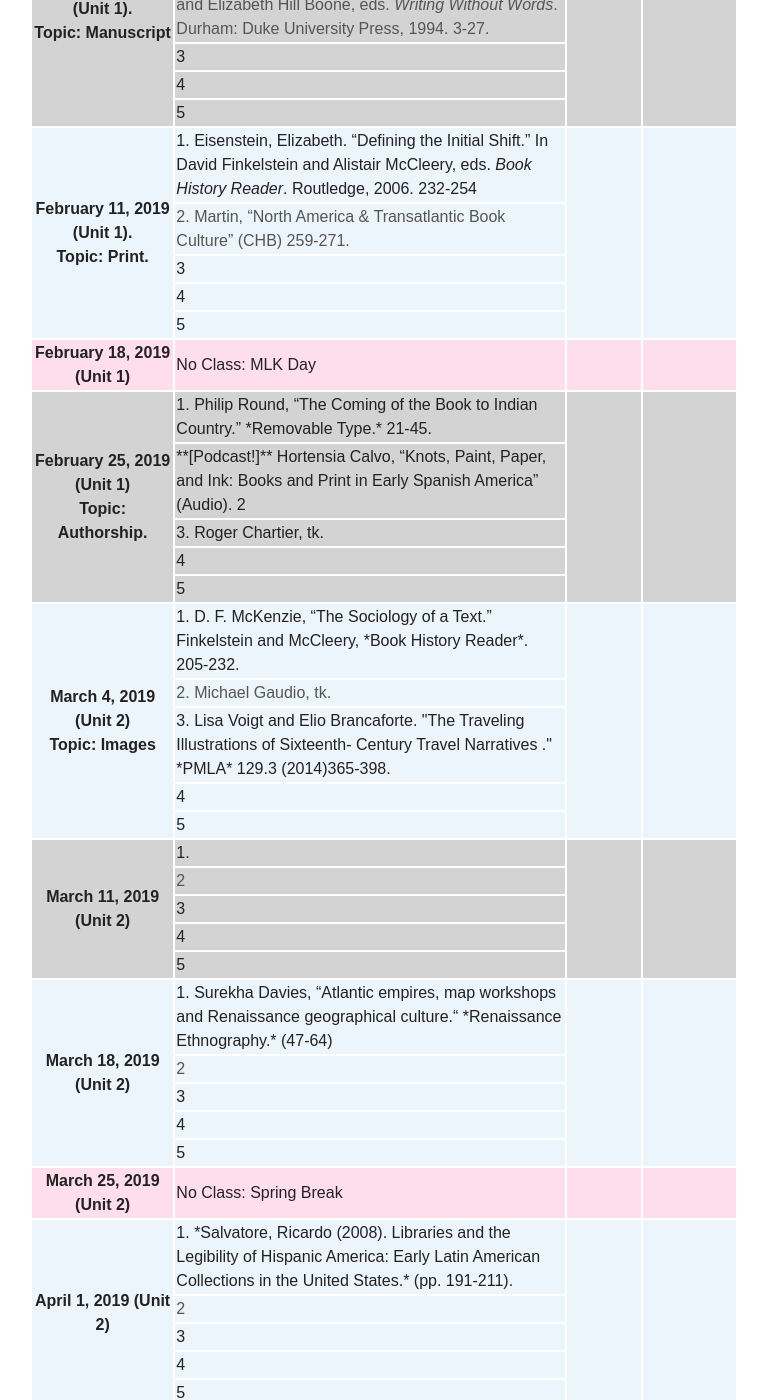
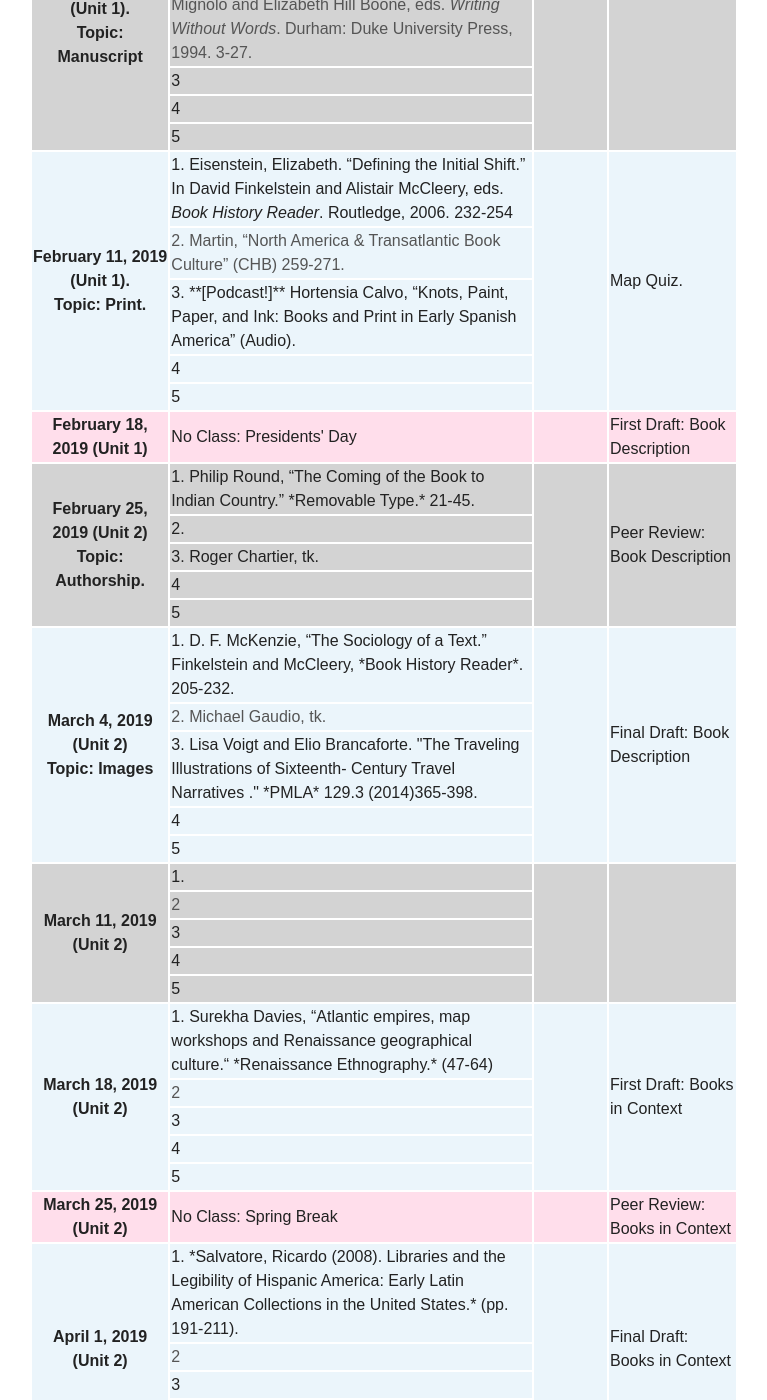
Before and after one commit to halperta/2019-bookhistory, a Jekyll site: the page built from schedule/index.md, in a window 1280 px wide and 1400 px high, scrolled down 1003 px. Shown: the whole window, without its empty margins (256-1023 px from the left). Built offline with Jekyll 4.4.1, drawn with Linux system fonts in a browser that asks for light colours; nearby versions of some CDN libraries; some of the changed text lies outside the part shown.

Commit message:
adding assignments

```diff
--- a/schedule/index.md
+++ b/schedule/index.md
@@ -58,13 +58,13 @@ All readings are available either through the links on this website, or through
     <th rowspan="5">February 11, 2019 (Unit 1). <br> Topic: Print.</th>
       <td> 1. Eisenstein, Elizabeth. “Defining the Initial Shift.” In David Finkelstein and Alistair McCleery, eds. <i> Book History Reader</i>. Routledge, 2006. 232-254 </td>
       <td rowspan="5"> </td>
-      <td rowspan="5"> </td>
+      <td rowspan="5"> Map Quiz. </td>
   </tr>
   <tr bgcolor="EBF5FB">
     <td align="left"><a href=""> 2. Martin, “North America & Transatlantic Book Culture” (CHB) 259-271. </a></td>
   </tr>
   <tr bgcolor="EBF5FB">
-    <td align="left">3 </td>
+    <td align="left">3. <a href="https://soundcloud.com/rarebookschool/calvo-hortensia-knots-paint-paper-and-ink-books-and-print-in-early-spanish-america">**[Podcast!]** Hortensia Calvo, “Knots, Paint, Paper, and Ink: Books and Print in Early Spanish America” (Audio). </a> </td>
   </tr>
   <tr bgcolor="EBF5FB">
     <td align="left">4</td>
@@ -75,9 +75,9 @@ All readings are available either through the links on this website, or through
 
   <tr bgcolor="#FFDEEB">
     <th rowspan="1">February 18, 2019 (Unit 1)</th>
-      <td> No Class: MLK Day </td>
+      <td> No Class: Presidents' Day </td>
       <td rowspan="1"> </td>
-      <td rowspan="1"> </td>
+      <td rowspan="1"> First Draft: Book Description </td>
   </tr>
 <!--   <tr bgcolor="EBF5FB">
     <td align="left"><a href=""> 2 </a></td>
@@ -93,13 +93,13 @@ All readings are available either through the links on this website, or through
   </tr> -->
 
   <tr bgcolor="LightGray">
-    <th rowspan="5">February 25, 2019 (Unit 1) <br> Topic: Authorship.</th>
+    <th rowspan="5">February 25, 2019 (Unit 2) <br> Topic: Authorship.</th>
       <td> 1. Philip Round, “The Coming of the Book to Indian Country.” *Removable Type.* 21-45. </td>
       <td rowspan="5"> </td>
-      <td rowspan="5"> </td>
+      <td rowspan="5"> Peer Review: Book Description </td>
   </tr>
   <tr bgcolor="LightGray">
-    <td align="left"><a href="https://soundcloud.com/rarebookschool/calvo-hortensia-knots-paint-paper-and-ink-books-and-print-in-early-spanish-america">**[Podcast!]** Hortensia Calvo, “Knots, Paint, Paper, and Ink: Books and Print in Early Spanish America” (Audio). 2 </a></td>
+    <td align="left">2. </td>
   </tr>
   <tr bgcolor="LightGray">
     <td align="left">3. Roger Chartier, tk. </td>
@@ -115,7 +115,7 @@ All readings are available either through the links on this website, or through
     <th rowspan="5">March 4, 2019 (Unit 2) <br> Topic: Images</th>
       <td> 1. D. F. McKenzie, “The Sociology of a Text.” Finkelstein and McCleery, *Book History Reader*. 205-232. </td>
       <td rowspan="5"> </td>
-      <td rowspan="5"> </td>
+      <td rowspan="5"> Final Draft: Book Description </td>
   </tr>
   <tr bgcolor="EBF5FB">
     <td align="left"><a href=""> 2. Michael Gaudio, tk. </a></td>
@@ -154,7 +154,7 @@ All readings are available either through the links on this website, or through
     <th rowspan="5">March 18, 2019 (Unit 2)</th>
      <td> 1. Surekha Davies, “Atlantic empires, map workshops and Renaissance geographical culture.“ *Renaissance Ethnography.* (47-64)</td>
     <td rowspan="5"> </td>
-    <td rowspan="5"> </td>
+    <td rowspan="5"> First Draft: Books in Context </td>
   </tr>
   <tr bgcolor="EBF5FB">
     <td align="left"><a href=""> 2 </a></td>
@@ -173,7 +173,7 @@ All readings are available either through the links on this website, or through
     <th rowspan="1">March 25, 2019 (Unit 2)</th>
    <td> No Class: Spring Break </td>
     <td rowspan="1"> </td>
-    <td rowspan="1"> </td>
+    <td rowspan="1"> Peer Review: Books in Context </td>
   </tr>
 <!--   <tr bgcolor="FFDEEB">
     <td align="left"><a href=""> 2 </a></td>
@@ -193,7 +193,7 @@ All readings are available either through the links on this website, or through
    <td> 1. *Salvatore, Ricardo (2008). Libraries and the Legibility of Hispanic America: Early Latin American Collections in the United States.* (pp. 191-211).
 </td>
     <td rowspan="5"> </td>
-    <td rowspan="5"> </td>
+    <td rowspan="5"> Final Draft: Books in Context </td>
   </tr>
   <tr bgcolor="EBF5FB">
     <td align="left"><a href=""> 2 </a></td>
```
Also changed, not shown: other parts of schedule/index.md (+1 -1 lines), instructors/index.md (+1 -1 lines).
